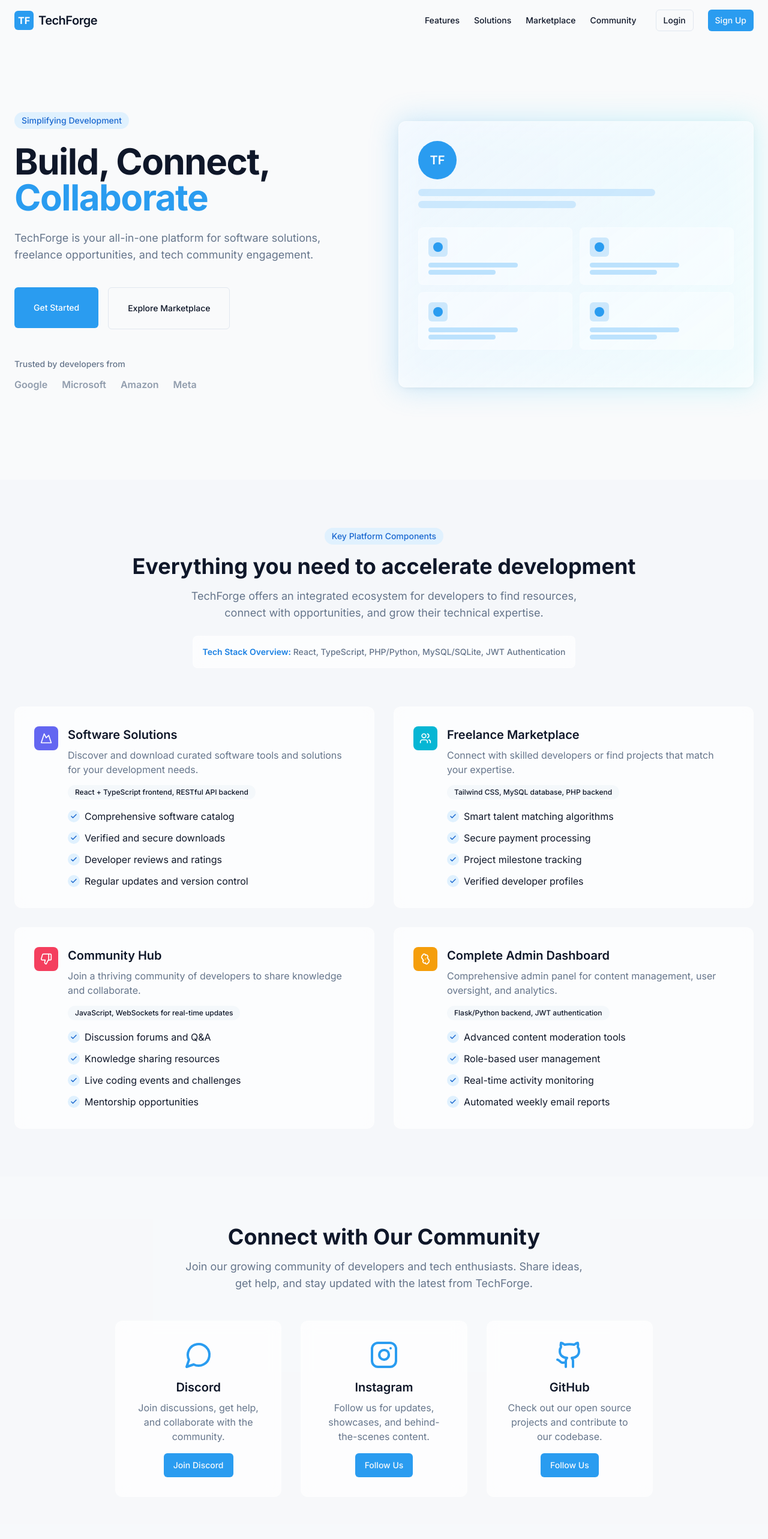
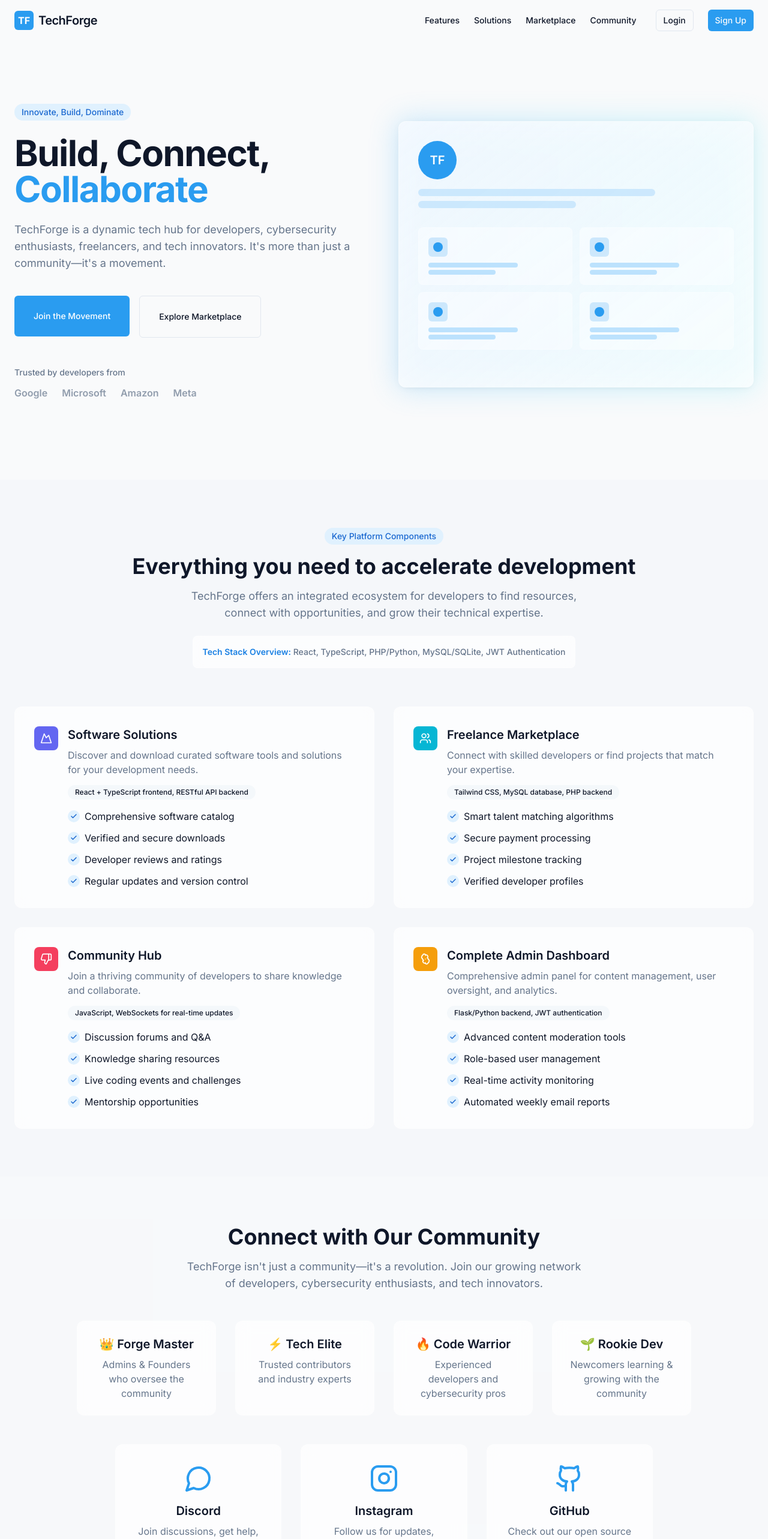
Before and after one commit to abhay-0912/techforge-platform, a React (Vite) app: page / in a window 1280 px wide. Shown: the top 2566 px of the page at 60% size. Built offline with nearby package versions, Linux system fonts and the light colour scheme.

Commit message:
Update project description
Updates the project description to reflect the TechForge vision.

```diff
--- a/src/components/ConnectWithCommunity.tsx
+++ b/src/components/ConnectWithCommunity.tsx
@@ -10,9 +10,28 @@ const ConnectWithCommunity = () => {
         <div className="text-center mb-12">
           <h2 className="text-3xl md:text-4xl font-bold mb-4">Connect with Our Community</h2>
           <p className="text-lg text-muted-foreground max-w-2xl mx-auto">
-            Join our growing community of developers and tech enthusiasts.
-            Share ideas, get help, and stay updated with the latest from TechForge.
+            TechForge isn't just a community—it's a revolution. Join our growing network of developers,
+            cybersecurity enthusiasts, and tech innovators.
           </p>
+        </div>
+
+        <div className="grid grid-cols-1 md:grid-cols-2 lg:grid-cols-4 gap-8 max-w-5xl mx-auto mb-12">
+          <div className="glass border rounded-xl p-6 text-center">
+            <h3 className="text-xl font-semibold mb-2">👑 Forge Master</h3>
+            <p className="text-muted-foreground">Admins & Founders who oversee the community</p>
+          </div>
+          <div className="glass border rounded-xl p-6 text-center">
+            <h3 className="text-xl font-semibold mb-2">⚡ Tech Elite</h3>
+            <p className="text-muted-foreground">Trusted contributors and industry experts</p>
+          </div>
+          <div className="glass border rounded-xl p-6 text-center">
+            <h3 className="text-xl font-semibold mb-2">🔥 Code Warrior</h3>
+            <p className="text-muted-foreground">Experienced developers and cybersecurity pros</p>
+          </div>
+          <div className="glass border rounded-xl p-6 text-center">
+            <h3 className="text-xl font-semibold mb-2">🌱 Rookie Dev</h3>
+            <p className="text-muted-foreground">Newcomers learning & growing with the community</p>
+          </div>
         </div>
 
         <div className="grid grid-cols-1 md:grid-cols-3 gap-8 max-w-4xl mx-auto">
@@ -58,6 +77,34 @@ const ConnectWithCommunity = () => {
             <Button className="bg-brand-500 hover:bg-brand-600 mt-auto">Follow Us</Button>
           </a>
         </div>
+
+        <div className="mt-16 max-w-3xl mx-auto">
+          <div className="text-center">
+            <h3 className="text-2xl font-bold mb-4">Why Join TechForge?</h3>
+            <ul className="flex flex-col gap-3 text-left max-w-lg mx-auto">
+              <li className="flex items-start gap-2">
+                <span className="text-brand-500 font-bold">✅</span>
+                <span>Learn from experts in cybersecurity, AI, blockchain, and software development</span>
+              </li>
+              <li className="flex items-start gap-2">
+                <span className="text-brand-500 font-bold">✅</span>
+                <span>Network with freelancers and potential job recruiters</span>
+              </li>
+              <li className="flex items-start gap-2">
+                <span className="text-brand-500 font-bold">✅</span>
+                <span>Participate in hackathons and coding challenges</span>
+              </li>
+              <li className="flex items-start gap-2">
+                <span className="text-brand-500 font-bold">✅</span>
+                <span>Stay updated on tech trends and industry insights</span>
+              </li>
+              <li className="flex items-start gap-2">
+                <span className="text-brand-500 font-bold">✅</span>
+                <span>Have fun! Because tech isn't just work—it's a passion</span>
+              </li>
+            </ul>
+          </div>
+        </div>
       </div>
     </section>
   );
--- a/src/components/Hero.tsx
+++ b/src/components/Hero.tsx
@@ -9,7 +9,7 @@ const Hero = () => {
         <div className="grid grid-cols-1 lg:grid-cols-2 gap-12 items-center">
           <div className="space-y-6 max-w-2xl">
             <div className="inline-flex items-center px-3 py-1 rounded-full bg-brand-100 text-brand-700 text-sm font-medium animate-fade-down">
-              Simplifying Development
+              Innovate, Build, Dominate
             </div>
 
             <h1 className="text-4xl sm:text-5xl md:text-6xl font-bold leading-tight tracking-tight animate-fade-up">
@@ -17,14 +17,14 @@ const Hero = () => {
             </h1>
 
             <p className="text-lg text-muted-foreground animate-fade-up animation-delay-100">
-              TechForge is your all-in-one platform for software solutions,
-              freelance opportunities, and tech community engagement.
+              TechForge is a dynamic tech hub for developers, cybersecurity enthusiasts, freelancers, and tech innovators.
+              It's more than just a community—it's a movement.
             </p>
 
             <div className="flex flex-col sm:flex-row gap-4 pt-4 animate-fade-up animation-delay-200">
               <Link to="/signup">
                 <Button className="bg-brand-500 hover:bg-brand-600 text-white px-8 py-6 h-auto">
-                  Get Started
+                  Join the Movement
                 </Button>
               </Link>
               <Button
```
